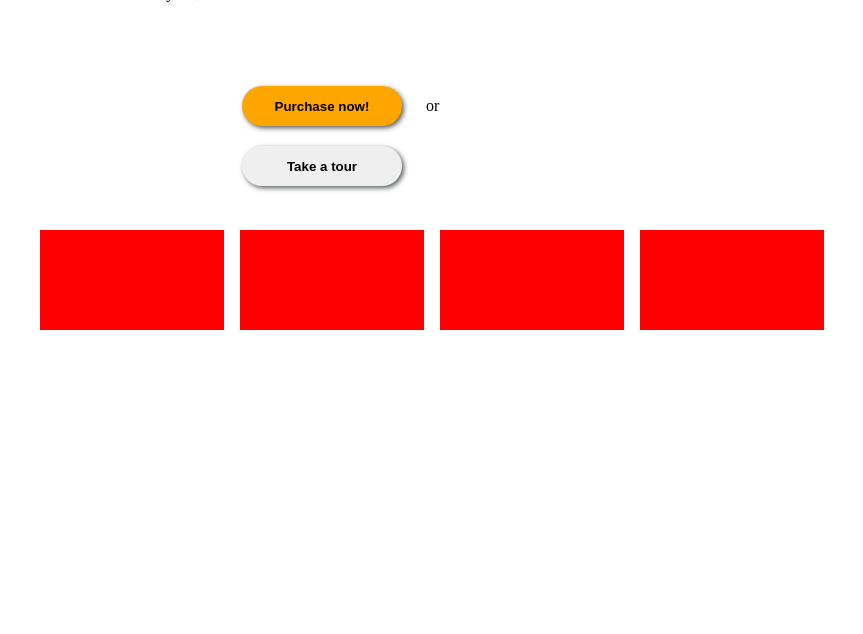
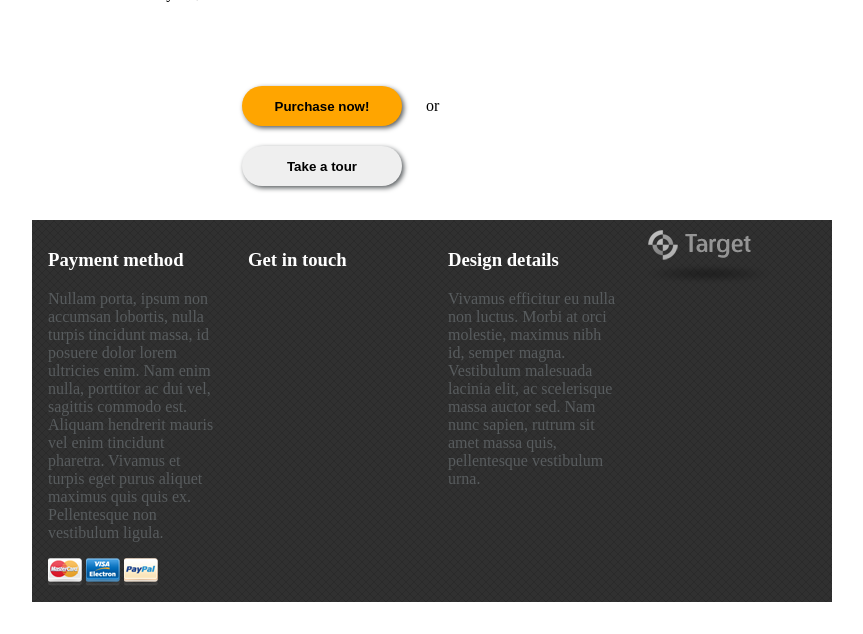
Before and after one commit to sgrayk/sgrayk.github.io, a PHP site: page /BTCN01_LayoutWeb/index.html in a window 1280 px wide. Shown: the part 1463-2097 px from the top of the page, without its empty margins (208-1071 px from the left). Before the commit the page ends 1793 px from the top, so only its background shows below. Run offline with PHP 8.4, Linux system fonts and the light colour scheme.

Commit message:
prefooter

```diff
--- a/BTCN01_LayoutWeb/index.html
+++ b/BTCN01_LayoutWeb/index.html
@@ -124,16 +124,25 @@
 
 		<div class="prefooter">
 			<div class="payment-method">
-
+				<h3>Payment method</h3>
+				<p>Nullam porta, ipsum non accumsan lobortis, nulla turpis tincidunt massa, id posuere dolor lorem ultricies enim. Nam enim nulla, porttitor ac dui vel, sagittis commodo est. Aliquam hendrerit mauris vel enim tincidunt pharetra. Vivamus et turpis eget purus aliquet maximus quis quis ex. Pellentesque non vestibulum ligula.</p>
+				<div class="payment-card">
+					<img src="./images/images/mastercard.png">
+					<img src="./images/images/visaelectron.png">
+					<img src="./images/images/paypal.png">
+				</div>
 			</div>
 			<div class="get-in-touch">
-
+				<h3>Get in touch</h3>
+				<p></p>
 			</div>
 			<div class="design-details">
-
+				<h3>Design details</h3>
+				<p>Vivamus efficitur eu nulla non luctus. Morbi at orci molestie, maximus nibh id, semper magna. Vestibulum malesuada lacinia elit, ac scelerisque massa auctor sed. Nam nunc sapien, rutrum sit amet massa quis, pellentesque vestibulum urna.</p>
 			</div>
 			<div class="logo-slogan">
-
+				<img src="./images/images/logo_slogan.png">
+				<img src="./images/images/shadow.png">
 			</div>
 		</div>
 
--- a/BTCN01_LayoutWeb/style.css
+++ b/BTCN01_LayoutWeb/style.css
@@ -278,14 +278,21 @@ body {
 	width: 100%;
 	min-height: 100px;
 	/*background-color: red; */
-	/*margin-bottom: 2em;*/
+	margin-bottom: 2em;
+	background-image: url("./images/images/background_prefooter.png");
+}
+.prefooter h3 {
+	color: white;
+}
+.prefooter p {
+	color: #585c5e;
 }
 .payment-method, .get-in-touch, .design-details, .logo-slogan {
 	position: relative;
 	float: left;
-	width: 23%;
-	margin: 10px 1%;
-	background-color: red;
+	width: 21%;
+	margin: 10px 2%;
+	/*background-color: red;*/
 	min-height: 100px;
 }
 
```
Also changed, not shown: BTCN01_LayoutWeb/images/images/background_prefooter.png (added), BTCN01_LayoutWeb/images/images/shadow.png (added).
